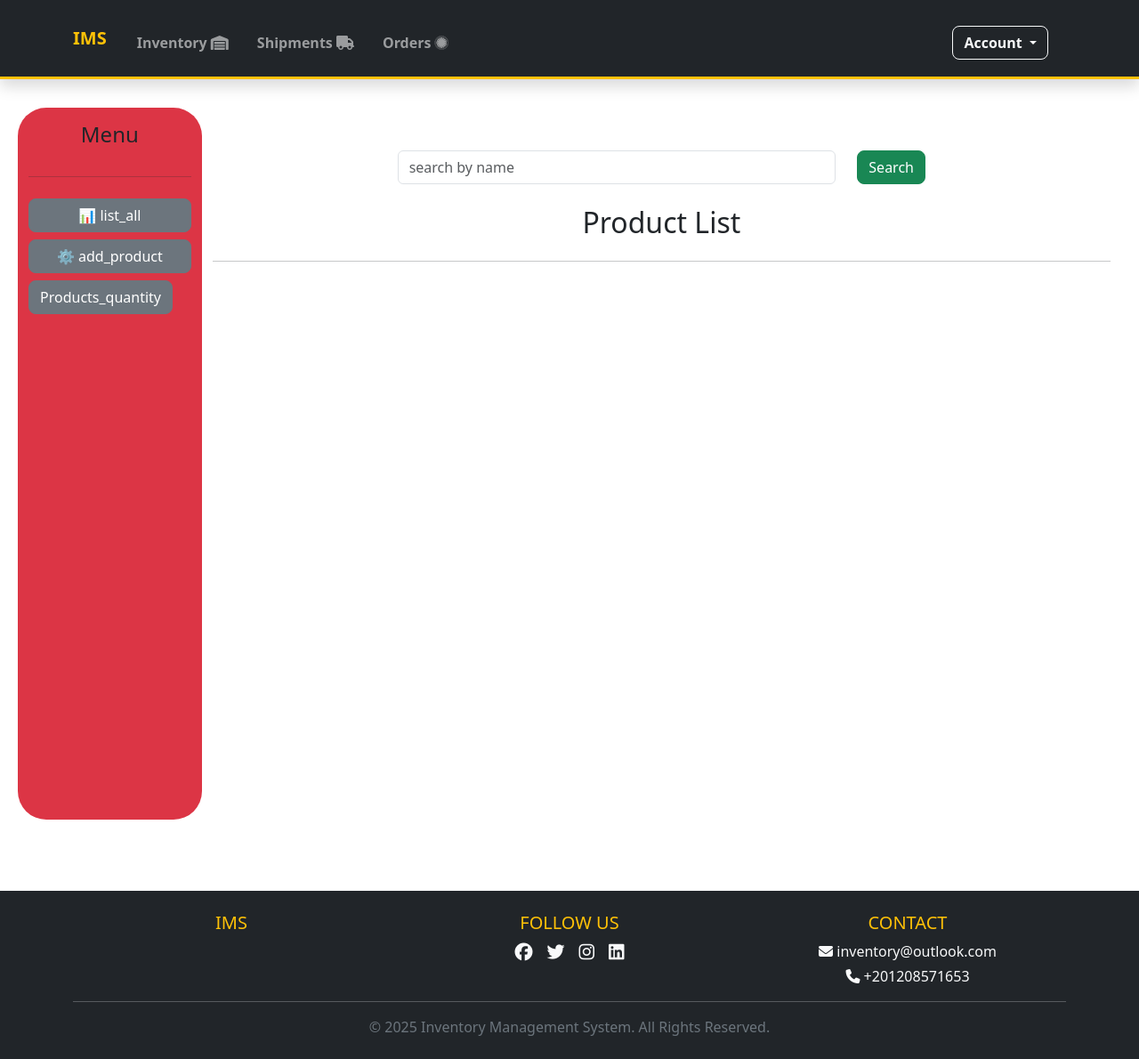
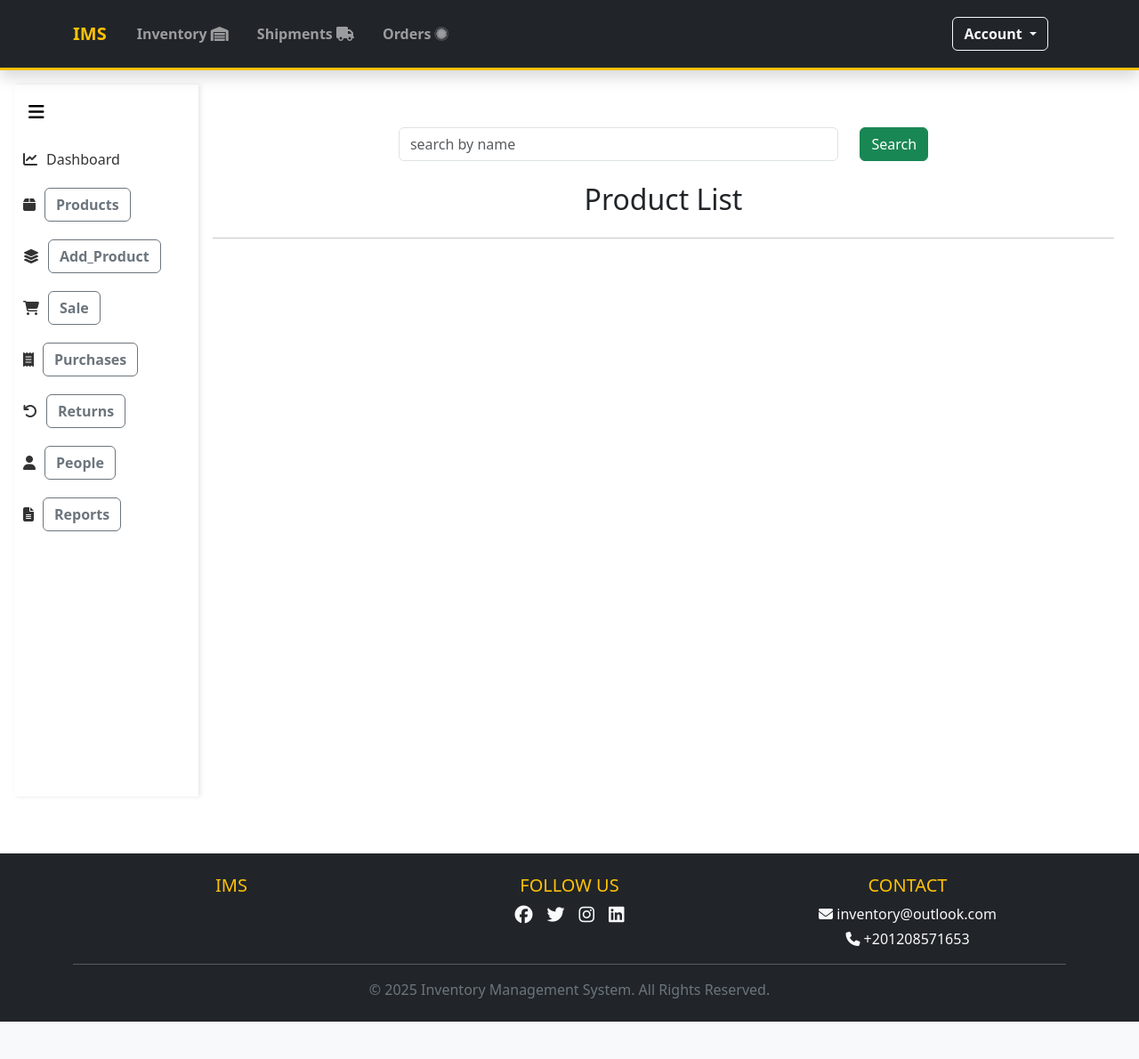
Before and after one commit to AhmedMazenNn/Inventory_Management_System, a Django app: template Inventory_Management_System/templates/inventory/inventory.html in a window 1280 px wide. Shown: the whole page at 89% size. After the commit the page ends 1148 px from the top, so only its background shows below. Run offline with Django 3.2, Linux system fonts and the light colour scheme; the template is opened without the code that fills it, so the values that code supplies are empty; some libraries are stand-ins or nearby versions; some web fonts are replaced.

Commit message:
update side bar

```diff
--- a/Inventory_Management_System/inventory/views.py
+++ b/Inventory_Management_System/inventory/views.py
@@ -90,9 +90,3 @@ def approved_info(request):
         approved_by_name=F("approved_by__username"), superMarket_name=F("supermarket_name")
     )
     return render(request, "accounts/dashboard.html", {"orders": orders})
-
-# def go_to_dashboard(request):
-#     if not request.user.groups.filter(role='Manager').exists():
-#         messages.error(request, "You do not have permission to access the dashboard.")
-#         return redirect('home_page')
-#     return render(request,"accounsts/dashboard.html")
--- a/Inventory_Management_System/orders/forms.py
+++ b/Inventory_Management_System/orders/forms.py
@@ -16,7 +16,7 @@ class OrderForm(forms.ModelForm):
         supermarket_name = cleaned_data.get('supermarket_name')
         if not supermarket_name:
             self.add_error('supermarket_name', 'This field is required.')
-        if not re.match(r'^[A-Za-z\s]+$', supermarket_name):
+        if not re.match(r'^[A-Za-z_\s]+$', supermarket_name):
             self.add_error("supermarket_name", "Supermarket name must contain only letters and spaces.")
 
         return cleaned_data
--- a/Inventory_Management_System/orders/views.py
+++ b/Inventory_Management_System/orders/views.py
@@ -5,9 +5,9 @@ from .models import Order, OrderItem
 from .forms import OrderForm, OrderItemForm
 from accounts.models import User
 from inventory.models import Product
-import json
 from django.views.generic import CreateView, UpdateView, ListView, DeleteView, FormView
 from django.urls import reverse_lazy
+from django.contrib import messages as message
 
 class OrderCreateView(CreateView):
     model = Order
@@ -22,7 +22,9 @@ class OrderCreateView(CreateView):
 
     def form_valid(self, form):
         form.instance.created_by = self.request.user
+        message.success(self.request, "Order created successfully.")
         return super().form_valid(form)
+
 
 class OrderUpdateView(UpdateView):      #update for status now
     model = Order
--- a/Inventory_Management_System/shipment/urls.py
+++ b/Inventory_Management_System/shipment/urls.py
@@ -1,8 +1,4 @@
-<<<<<<< HEAD
 from .views import *
-=======
-from . import views
->>>>>>> origin/sobhi
 from django.urls import path
 
 
--- /dev/null
+++ b/Inventory_Management_System/static/css/sidebar.css
@@ -0,0 +1,33 @@
+.sidebar {
+    width: 250px;
+    height: 100vh;
+    background-color: #fff;
+    box-shadow: 2px 0 5px rgba(0, 0, 0, 0.1);
+    transition: 0.3s;
+}
+.sidebar.collapsed {
+    width: 80px;
+}
+.sidebar a {
+    display: flex;
+    align-items: center;
+    padding: 10px;
+    color: #333;
+    text-decoration: none;
+    transition: 0.3s;
+}
+.sidebar a:hover {
+    background: #f8f9fa;
+}
+.sidebar a i {
+    margin-right: 10px;
+}
+.sidebar.collapsed a span {
+    display: none;
+}
+.toggle-btn {
+    background: none;
+    border: none;
+    cursor: pointer;
+    font-size: 20px;
+}
--- a/Inventory_Management_System/templates/base/base.html
+++ b/Inventory_Management_System/templates/base/base.html
@@ -12,6 +12,11 @@
     <link rel="stylesheet" type="text/css" href="{% static 'css/base.css' %}"/>
     <script src="https://cdn.plot.ly/plotly-latest.min.js"></script>
     <style>
+        *{
+            padding: 0;
+            margin: 0;
+            box-sizing: border-box;
+        }
         html,
         body {
             height: 100%;
@@ -28,13 +33,16 @@
 <body >
     {% include "components/navigation.html" %}
     {% if messages %}
-    {% for message in messages %}
-    <div class="mt-4 alert alert-{{ message.tags }}">
-        {{message}}
-    </div>
-    {% endfor %}
+        {% for message in messages %}
+            <div class="alert alert-{{ message.tags }} alert-dismissible fade show w-50" role="alert">
+                {{ message }}
+                <button type="button" class="btn-close" data-bs-dismiss="alert" aria-label="Close"></button>
+            </div>
+        {% endfor %}
     {% endif %}
-    <main class="main p-3">
+    <main class="main p-3 d-flex gap-1 ">
+        {% include "components/sidebar.html" %}
+
         {% block content %}
 
         {% endblock content %}
--- /dev/null
+++ b/Inventory_Management_System/templates/components/sidebar.html
@@ -0,0 +1,24 @@
+    {% load static %}
+<link rel="stylesheet" type="text/css" href="{% static 'css/sidebar.css' %}" />
+<link href="https://cdn.jsdelivr.net/npm/bootstrap@5.3.0/dist/css/bootstrap.min.css" rel="stylesheet">
+<script src="https://kit.fontawesome.com/YOUR_FONTAWESOME_KEY.js" crossorigin="anonymous"></script>
+
+<div id="sidebar" class="sidebar">
+    <button class="toggle-btn m-3" onclick="toggleSidebar()">
+        <i class="fas fa-bars"></i>
+    </button>
+    <a href="#"><i class="fas fa-chart-line"></i> <span>Dashboard</span></a>
+    <a href="{% url 'list_all' %}"><i class="fas fa-box"></i> <span class="btn btn-outline-secondary fw-bold">Products</span></a>
+    <a href="{% url 'add_product' %}"><i class="fas fa-layer-group"></i> <span class="btn btn-outline-secondary fw-bold">Add_Product</span></a>
+    <a href="#"><i class="fas fa-shopping-cart"></i> <span class="btn btn-outline-secondary fw-bold">Sale</span></a>
+    <a href="#"><i class="fas fa-receipt"></i> <span class="btn btn-outline-secondary fw-bold">Purchases</span></a>
+    <a href="#"><i class="fas fa-undo"></i> <span class="btn btn-outline-secondary fw-bold">Returns</span></a>
+    <a href="#"><i class="fas fa-user"></i> <span class="btn btn-outline-secondary fw-bold">People</span></a>
+    <a href="#"><i class="fas fa-file-alt"></i> <span class="btn btn-outline-secondary fw-bold">Reports</span></a>
+</div>
+
+<script>
+    function toggleSidebar() {
+        document.getElementById("sidebar").classList.toggle("collapsed");
+    }
+</script>
--- a/Inventory_Management_System/templates/inventory/inventory.html
+++ b/Inventory_Management_System/templates/inventory/inventory.html
@@ -4,28 +4,8 @@
 
 
 {% block content %}
-    {% if messages %}
-        {% for message in messages %}
-            <div class="alert alert-{{ message.tags }} alert-dismissible fade show w-50" role="alert">
-                {{ message }}
-                <button type="button" class="btn-close" data-bs-dismiss="alert" aria-label="Close"></button>
-            </div>
-        {% endfor %}
-    {% endif %}
 
-<div class="row p-3">
-    <div class="col-2 bg-danger d-flex flex-column gap-2 vh-100 rounded-5" id="sidebar">
-        <h4 class="text-center mt-3">Menu</h4>
-        <hr>
-        <a href="{% url 'list_all' %}" class="btn btn-secondary">📊 list_all</a>
-        <a href="{% url 'add_product' %}" class="btn btn-secondary">⚙️ add_product</a>
-        <form action="{% url 'insights' query_name='product' %}" method="post">
-            {% csrf_token %}
-            <button type="submit" class="btn btn-secondary">Products_quantity</button>
-        </form>
-    </div>
-
-    <div class="container mt-5 col-10">
+    <div class="container mt-5">
         <div class="container mb-4">
             <form class="d-flex gap-4 justify-content-center" method="GET" action="{% url 'search' %}" >
                 <input type="search" name="query" class="form-control w-50" placeholder="search by name">
@@ -123,9 +103,7 @@
             </table>
         </div>
     </div>
-
     {% endif %}
-</div>
 
 {% endblock content %}
 
--- a/Inventory_Management_System/templates/shipment/list_of_shipment.html
+++ b/Inventory_Management_System/templates/shipment/list_of_shipment.html
@@ -45,7 +45,7 @@
                     <td>{{ shipment.approved_by }}</td>
                     <!--actions for each shipment(view/edit/delete)-->
                     <td>
-                        <a href="#" class="btn btn-info btn-sm">View</a>
+                        <a href="{% url 'shipment:shipment_detail' shipment.id %}" class="btn btn-info btn-sm">View</a>
                         <a href="{% url 'shipment:update_shipment' pk=shipment.id %}"
                             class="btn btn-warning btn-sm">Edit</a>
                         <button class="btn btn-danger btn-sm" type="button">Delete</button>
```
